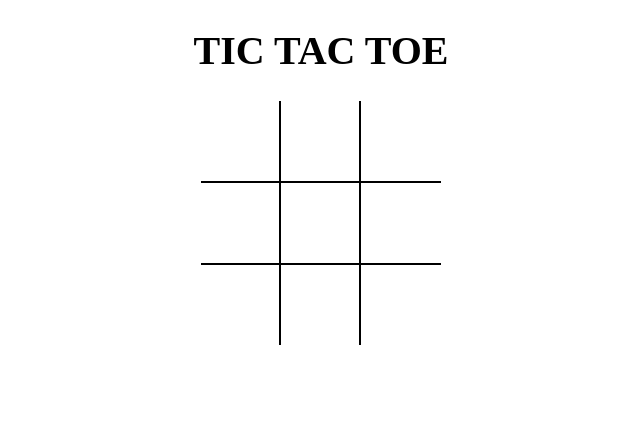
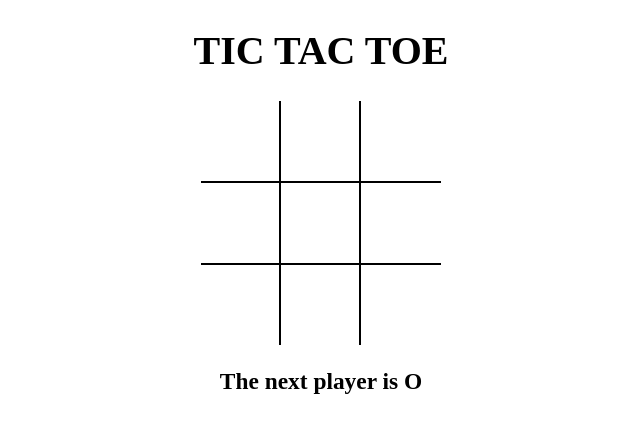
Before and after one commit to JoelShajan/tictactoe, a React (Vite) app: page / in a window 1280 px wide. Shown: the top 432 px of the page, without its empty margins (319-959 px from the left). Built offline with nearby package versions, Linux system fonts and the light colour scheme.

Commit message:
almost done

```diff
--- a/src/App.jsx
+++ b/src/App.jsx
@@ -1,11 +1,35 @@
-import React from "react";
+import React,{useState} from "react";
 import Board from "./components/Board";
 import './style/root.scss'
+import { wincon } from "./wincalc";
 const app=() => {
+  const [bdarr,setbd] = useState(Array(9).fill(null));
+  const [isXNext,setXNext] = useState(false);
+  const win =wincon(bdarr);
+  let message= win? `The winner is ${win}` : isXNext? 'The next player is X' :'The next player is O';
+  //console.log(win);
+  const handleSqClick = (position)=>{
+  if(bdarr[position]!=null || win){
+    return;
+  }
+  setbd ((prev) => {
+   return prev.map((curr,pos) => {
+
+    if (pos===position){
+
+      return isXNext? 'X':'O';
+    }
+    return curr;
+   })
+
+})
+setXNext((prev)=> {return !prev;});
+};
   return (
   <div className="app" >
   <h1>TIC TAC TOE</h1>
-  <Board/>
+  <Board handleSqClick={handleSqClick} bdarr={bdarr}/>
+  <h3>{message}</h3>
 </div>
 );
 };
--- a/src/components/Board.jsx
+++ b/src/components/Board.jsx
@@ -1,8 +1,8 @@
-import React,{useState} from 'react'
+import React from 'react'
 import { Square } from './Square'
-function Board() {
-const [bdarr,setbd] = useState(Array(9).fill(null));
-const [isXNext,setXNext] = useState(false);
+function Board({bdarr,handleSqClick}) {
+
+//console.log(bdarr);
 //  const handleSqClick= position=>{
 //     setbd(prev=>{
 //       return prev.map(Square,pos) => {
@@ -13,23 +13,7 @@ const [isXNext,setXNext] = useState(false);
 //         });
 //     });
 //  };
-const handleSqClick = (position)=>{
-  if(bdarr[position]!=null){
-    return;
-  }
-setbd ((prev) => {
-   return prev.map((curr,pos) => {
 
-    if (pos===position){
-
-      return isXNext? 'X':'O';
-    }
-    return curr;
-   })
-
-})
-setXNext((prev)=> {return !prev;});
-};
   const rendersquare=(position)=>{
     return (
     <Square
--- /dev/null
+++ b/src/wincalc.jsx
@@ -0,0 +1,20 @@
+export function wincon(bdarr){
+    const combinations=[
+        [0,1,2],
+        [0,3,6],
+        [0,4,8],
+        [3,4,5],
+        [6,7,8],
+        [1,4,7],
+        [2,5,8],
+        [2,4,6]
+    ];
+    console.log(combinations);
+    for(let i=0;i<8;i++){
+        let [a,b,c]=combinations[i];
+        if(bdarr[a]===bdarr[b] && bdarr[b]===bdarr[c] && bdarr[a]!=null){
+            return bdarr[a];
+        }
+     }
+     return null;
+}
```
